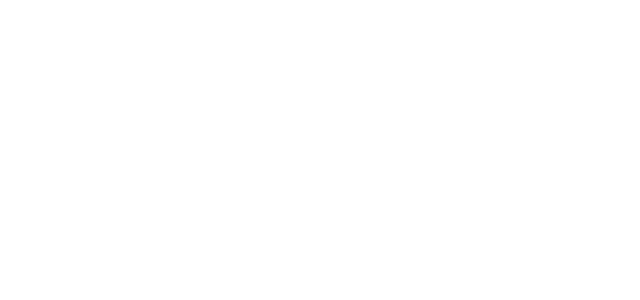
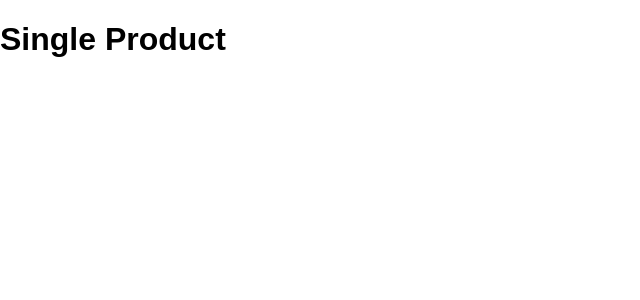
Before and after one commit to dieferrari/eCommerce, a React app in the folder front/: page /products/1 in a window 1280 px wide. Shown: the top 300 px of the page, without its empty margins (0-640 px from the left). Built offline with nearby package versions, Linux system fonts and the light colour scheme.

Commit message:
front routes tested

```diff
--- a/front/src/components/App.js
+++ b/front/src/components/App.js
@@ -2,6 +2,9 @@
 import { Route,Switch } from 'react-router-dom';
 import RegisterContainer from '../containers/register-container';
 import LoginContainer from '../containers/login-container';
+import ProductsContainer from '../containers/ProductsContainer';
+import SingleProductContainer from '../containers/SingleProductContainer';
+import CategoryContainer from '../containers/CategoryContainer';
 
 export default () => (
     <div>
@@ -11,6 +14,22 @@
           path="/register"
           component={RegisterContainer}
         />
+        <Route
+          exact
+          path="/products"
+          component={ProductsContainer}
+        />
+         <Route
+          path="/products/:id"
+          component={SingleProductContainer}
+        />
+          <Route
+          exact
+          path="/category"
+          component={CategoryContainer}
+        />
+
+
         {/* <Route
           exact
           path="/login"
--- a/front/src/components/Category.jsx
+++ b/front/src/components/Category.jsx
@@ -2,9 +2,11 @@
 import { Link } from 'react-router-dom';
 
 export default ({ category }) => (
-    <div className="categories" key={category.id}>
-    <Link to={'/products'}>
-        <h1>{category.name}</h1>
-    </Link>
-    </div>
+    <div><h1>Category</h1></div>
+
+    // <div className="categories" key={category.id}>
+    // <Link to={'/products'}>
+    //     <h1>{category.name}</h1>
+    // </Link>
+    // </div>
   );
--- a/front/src/components/SingleProduct.jsx
+++ b/front/src/components/SingleProduct.jsx
@@ -2,11 +2,12 @@
 
 export default ({ product }) => (
   <div>
-    <img src={product.img}/>
+    <h1>Single Product</h1>
+    {/* <img src={product.img}/>
     <h3>{product.name}</h3>
     <h4>{product.price}</h4>
     <h5>{product.stock}</h5>
-    <p>{product.description}</p>
+    <p>{product.description}</p> */}
 
   </div>
 
--- a/front/src/containers/CategoryContainer.jsx
+++ b/front/src/containers/CategoryContainer.jsx
@@ -1,9 +1,8 @@
 import React from 'react';
 import { connect } from 'react-redux';
 import Category from '../components/Category';
-import {fetchCategories} from '../redux/actions'
 import { bindActionCreators } from 'redux';
-import { fetchCategories } from './store/actions';
+import { fetchCategories } from '../redux/actions/category';
 
 class CategoryContainer extends React.Component{
 
--- a/front/src/containers/ProductsContainer.jsx
+++ b/front/src/containers/ProductsContainer.jsx
@@ -1,7 +1,7 @@
 import React from 'react'
 import store from '../redux/store'
 import Products from '../components/Products'
-import {fetchProducts} from '../redux/actions'
+import {fetchProducts} from '../redux/actions/products'
 import {connect} from 'react-redux'
 import {bindActionCreators} from 'redux'
 
@@ -9,7 +9,10 @@
 
 
     render(){
-        return <Products products={this.props.products} />
+        return (
+        <div>
+        <Products products={this.props.products} />
+        </div>)
     }
 
 }
--- a/front/src/containers/SingleProductContainer.jsx
+++ b/front/src/containers/SingleProductContainer.jsx
@@ -1,5 +1,5 @@
 import React from 'react';
-import store from '../store';
+import store from '../redux/store';
 import { connect } from 'react-redux';
 //import { bindActionCreators } from 'redux';
 import { fetchSingleProduct } from '../redux/actions/singleProduct';
```
